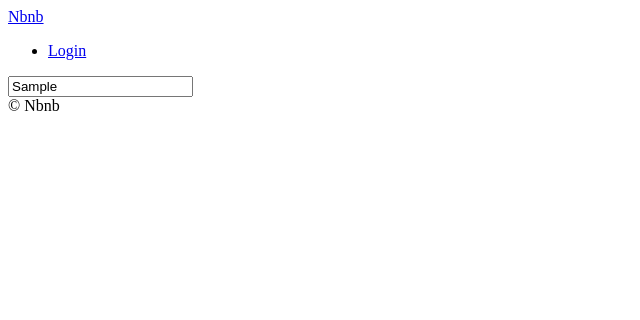
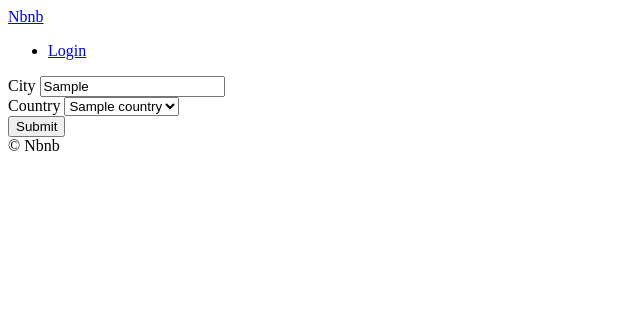
Before and after one commit to KIMJUNSICK/Airbnb_clone, a Django app: template templates/rooms/search.html in a window 1280 px wide. Shown: the top 320 px of the page, without its empty margins (0-640 px from the left). Run offline with Django 3.2, Linux system fonts and the light colour scheme; the template is opened without the code that fills it: most values are stand-ins (such as "Sample title", 1, 10 or a date in 2020).

Commit message:
Views & Templates: search by countries
send django countries data to templates and express by select tag

```diff
--- a/templates/rooms/search.html
+++ b/templates/rooms/search.html
@@ -9,7 +9,22 @@
 
 {% block content %}
     <form method="get" action="{% url 'rooms:search' %}">
-            <input value={{city}} name="city" placeholder="Search by City!" />
+
+        <div>
+            <label for="city">City</label>
+            <input value={{city}} id="city" name="city" placeholder="Search by City!" />
+        </div>
+
+        <div>
+            <label for="country">Country</label>
+            <select id="country" name="country">
+                {% for country in countries %}
+                    <option value="{{country.code}}">{{country.name}}</option>
+                {% endfor %}
+            </select>
+        </div>
+
+        <button>Submit</button>
     </form>
 
 {% endblock content %}
```
Also changed, not shown: rooms/views.py (+5 -2 lines).
